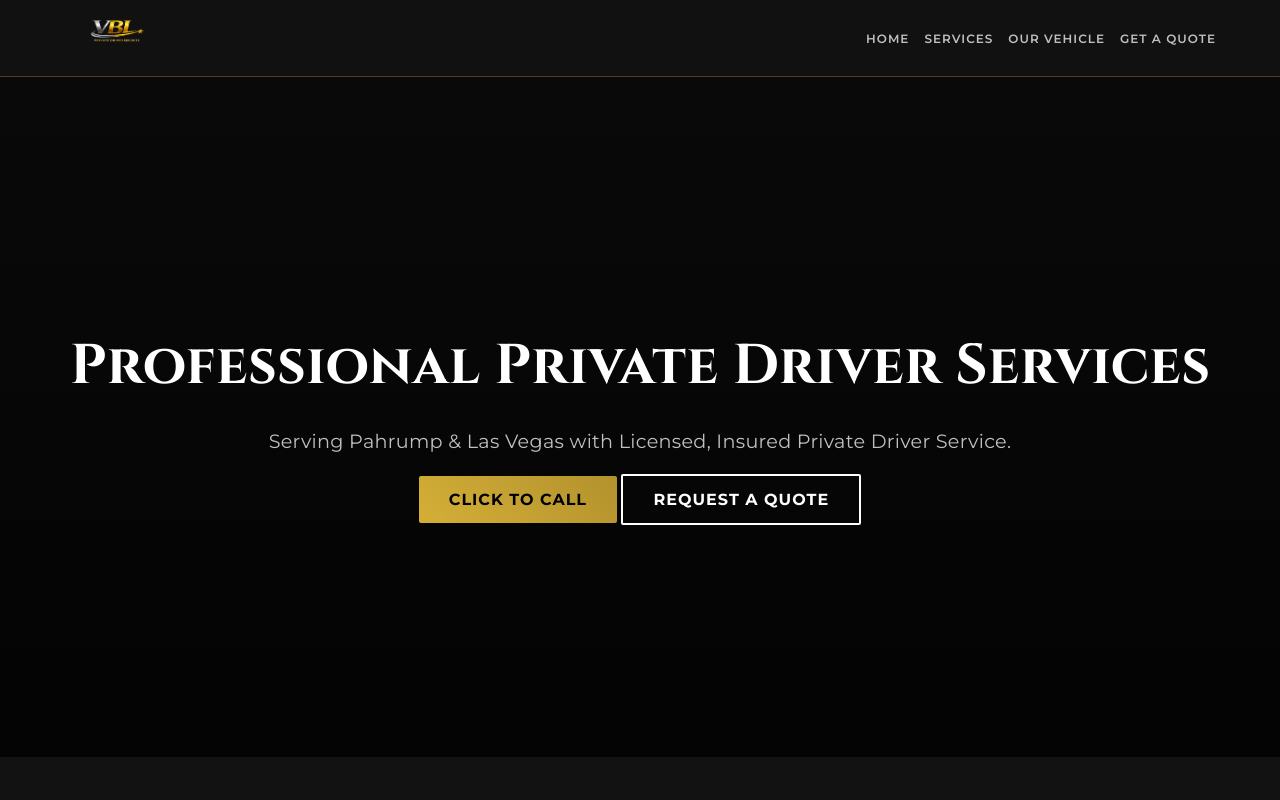
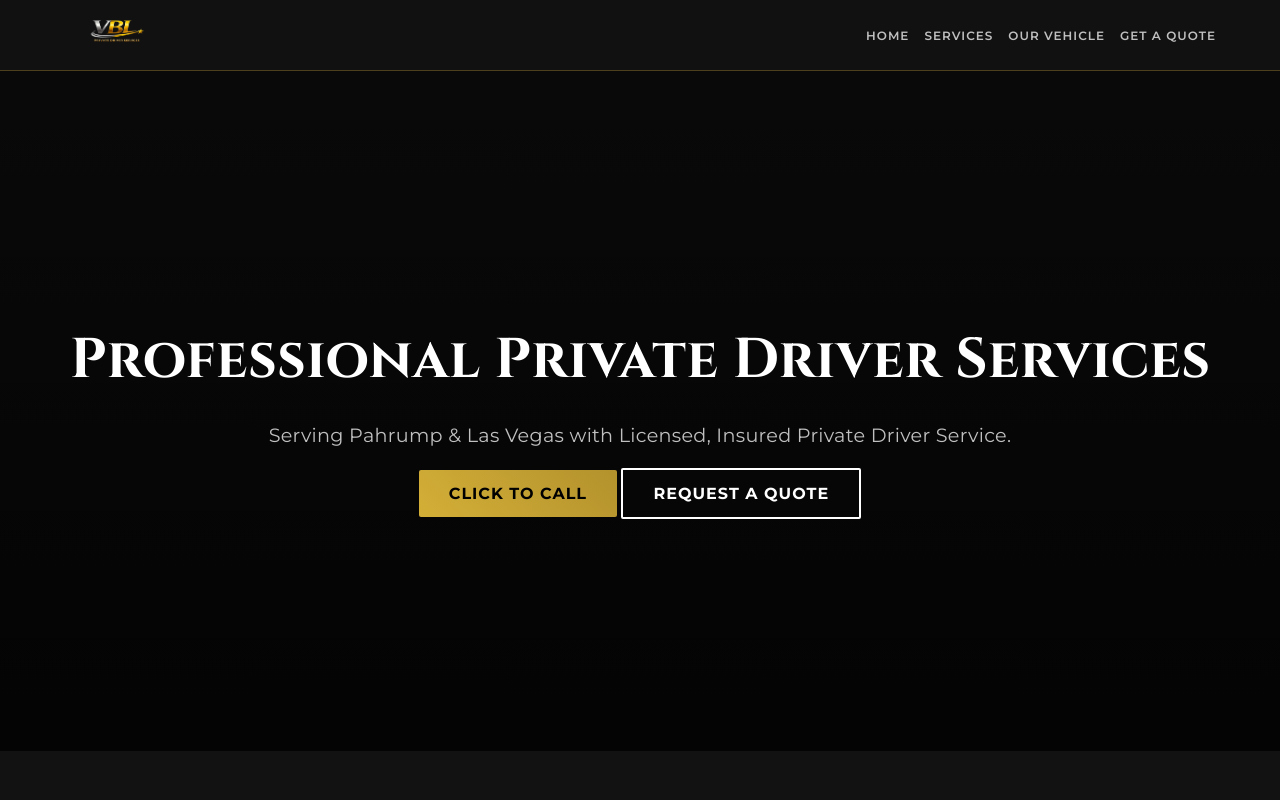
Before and after one commit to billvisner0/vblprivatedriver.com, a plain HTML site: page index.html in a window 1280 px wide. Shown: the top 800 px of the page. Drawn offline with Linux system fonts and the light colour scheme.

Commit message:
Visual Design

```diff
--- a/style.css
+++ b/style.css
@@ -287,3 +287,8 @@ nav {
         width: 100% !important;
     }
 }
+
+.logo img {
+    height: 50px;
+    display: block;
+}
```
